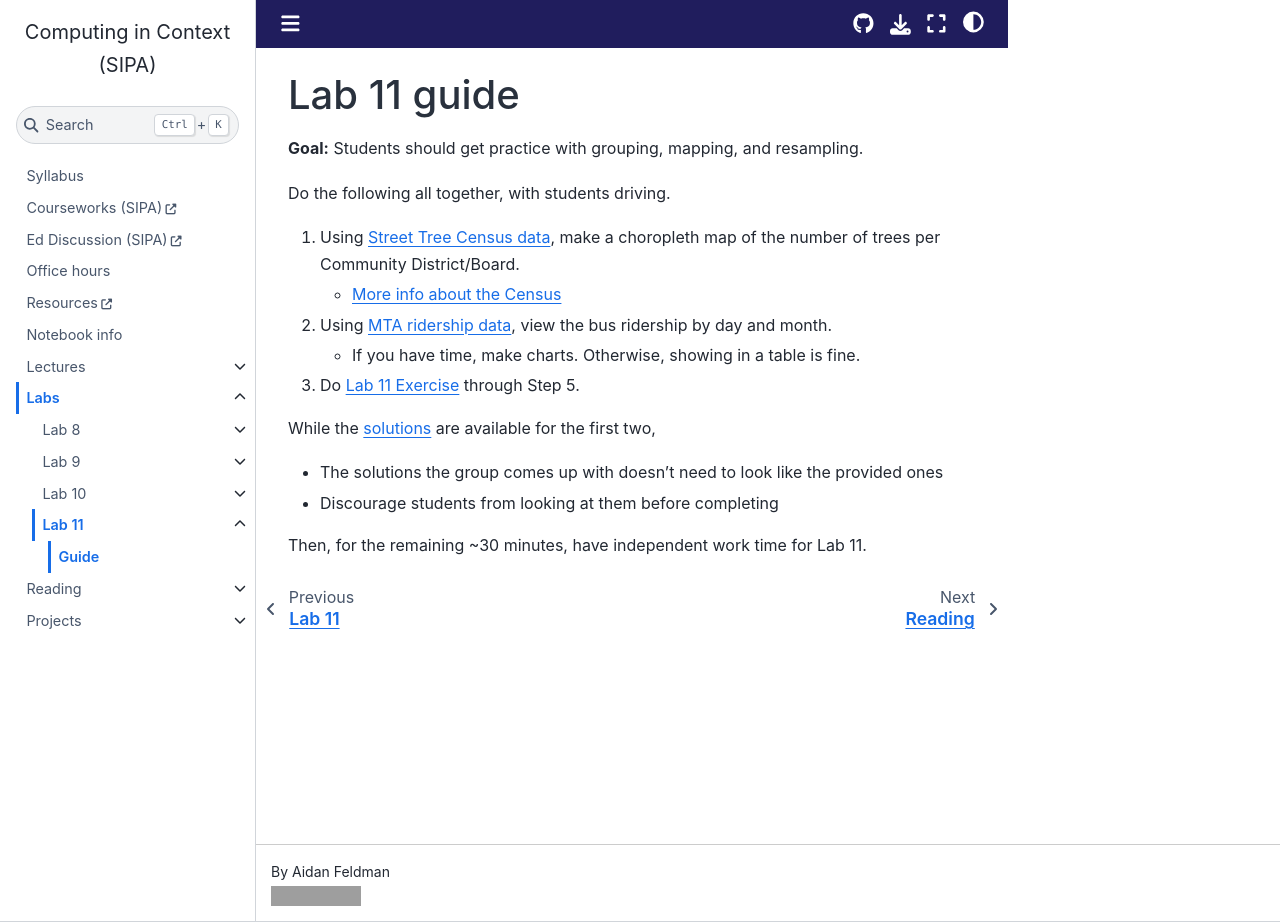
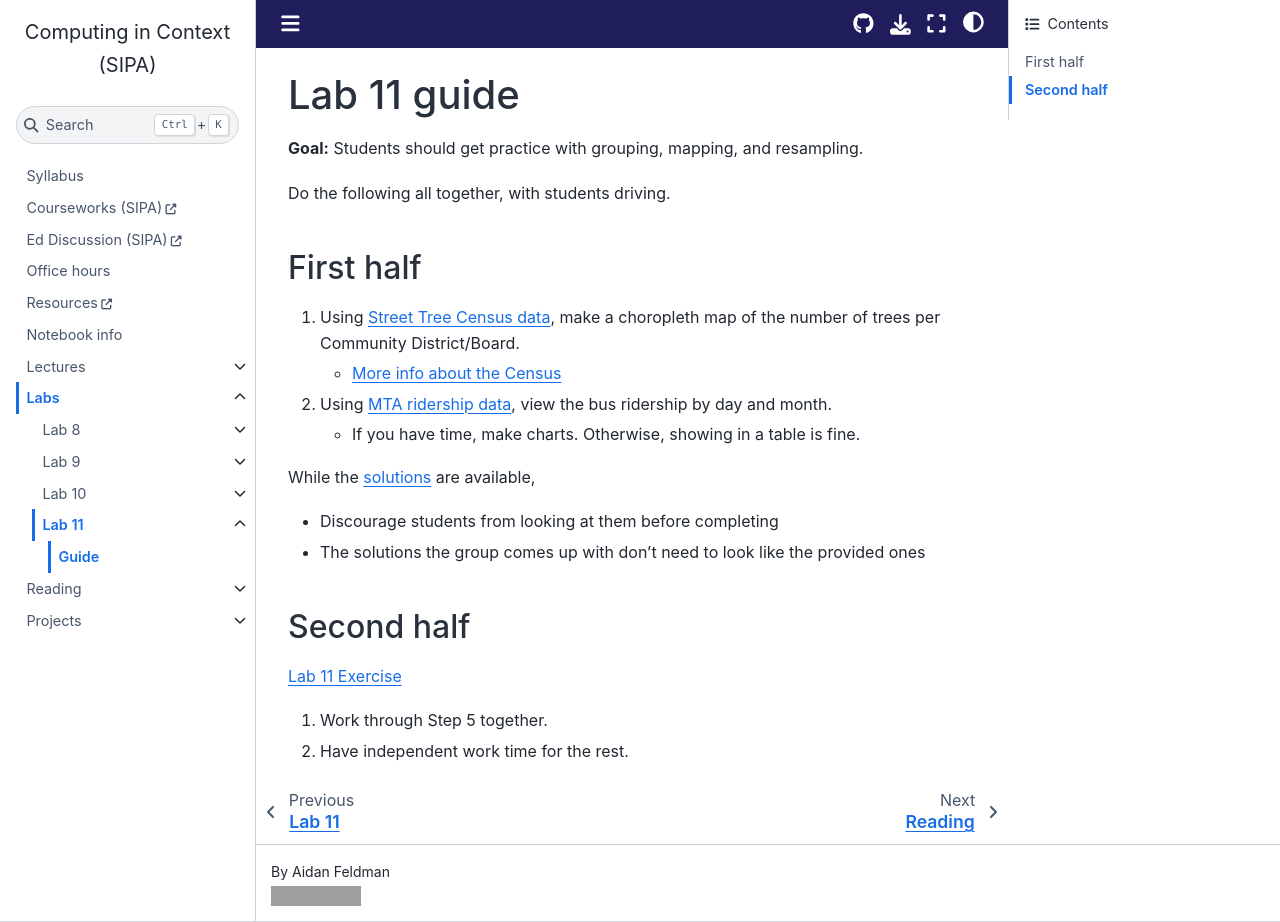
Before and after one commit to afeld/computing-in-context, a Jupyter Book: the page built from lab_11_guide.md, in a window 1280 px wide and 922 px high. Built offline with Jupyter Book 1.0.4 settings and Sphinx 7.4.7 and the Sphinx Book theme 1.1.4, drawn with Linux system fonts in a browser that asks for light colours; pages that are not in the unit, such as notebooks, are missing from menus; comment, search, counter and statistics services are not loaded; grey boxes are pictures that could not be loaded.

Commit message:
clarify timing expectations for lab 11

```diff
--- a/lab_11_guide.md
+++ b/lab_11_guide.md
@@ -4,15 +4,21 @@
 
 Do the following all together, with students driving.
 
+## First half
+
 1. Using [Street Tree Census data](https://data.cityofnewyork.us/Environment/2015-Street-Tree-Census-Tree-Data/uvpi-gqnh/about_data), make a choropleth map of the number of trees per Community District/Board.
    - [More info about the Census](https://www.nycgovparks.org/trees/treescount)
 1. Using [MTA ridership data](https://data.ny.gov/Transportation/MTA-Daily-Ridership-Data-Beginning-2020/vxuj-8kew/about_data), view the bus ridership by day and month.
    - If you have time, make charts. Otherwise, showing in a table is fine.
-1. Do [Lab 11 Exercise](lab_11.ipynb) through Step 5.
 
-While the [solutions](lab_11_solutions.ipynb) are available for the first two,
+While the [solutions](lab_11_solutions.ipynb) are available,
 
-- The solutions the group comes up with doesn't need to look like the provided ones
 - Discourage students from looking at them before completing
+- The solutions the group comes up with don't need to look like the provided ones
 
-Then, for the remaining ~30 minutes, have independent work time for Lab 11.
+## Second half
+
+[Lab 11 Exercise](lab_11.ipynb)
+
+1. Work through Step 5 together.
+1. Have independent work time for the rest.
```
